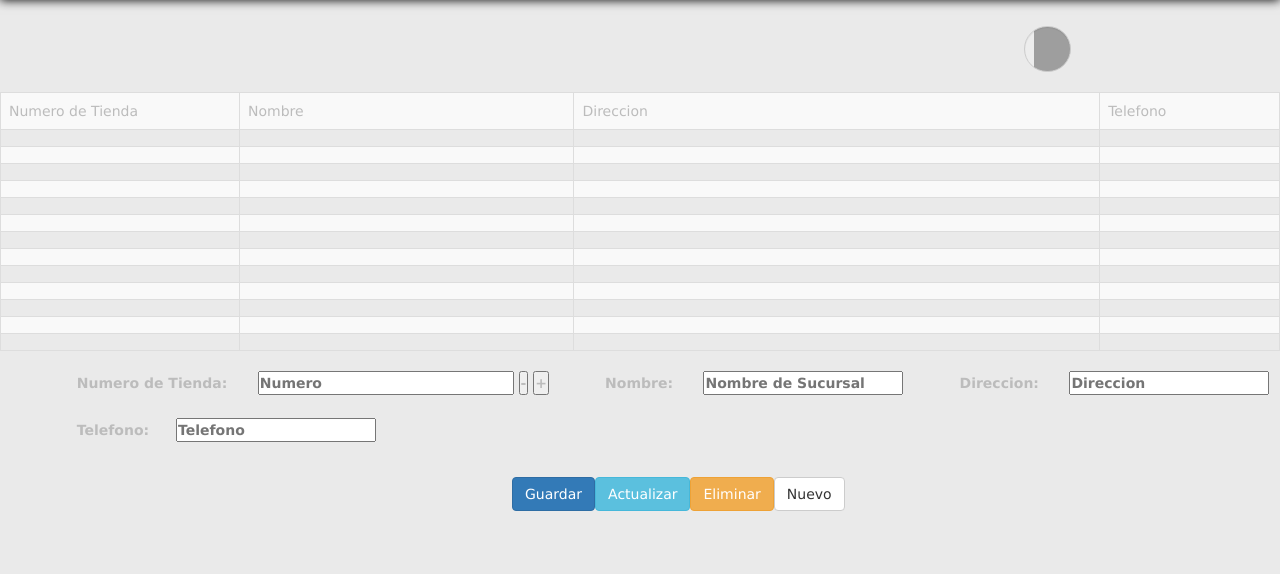
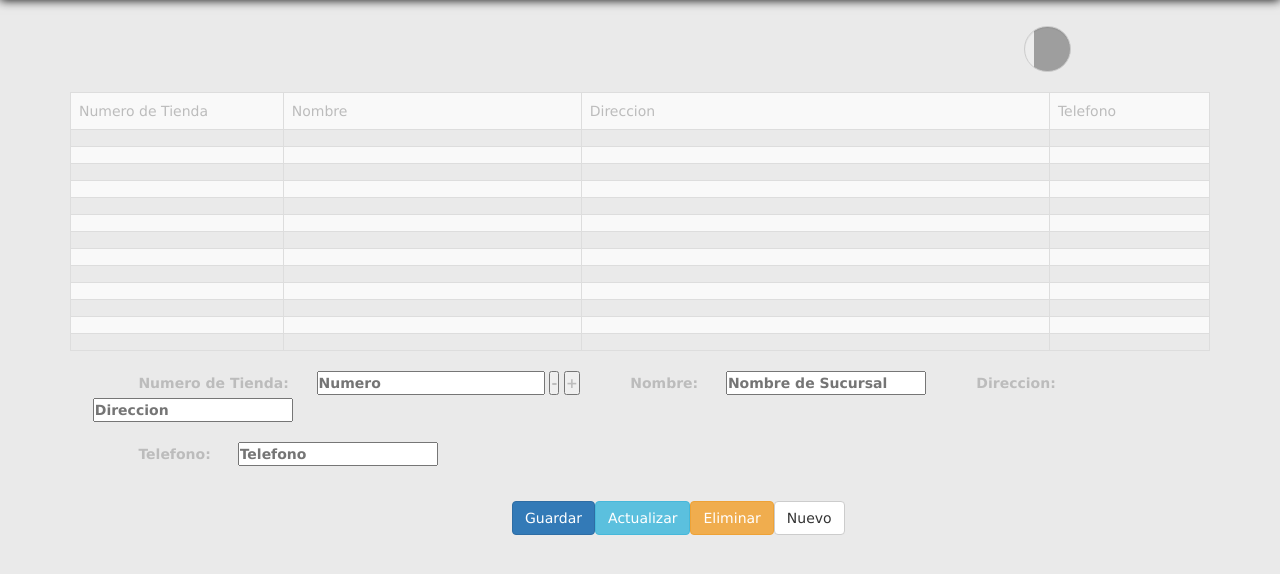
Before and after one commit to SupermerPOO/SupermerPOO, a PHP site: page /sucursales.php in a window 1280 px wide. Shown: the part 200-774 px from the top of the page. Run offline with PHP 8.4, Linux system fonts and the light colour scheme; grey boxes are pictures that could not be loaded.

Commit message:
modificaciones a tablas

```diff
--- a/sucursales.php
+++ b/sucursales.php
@@ -41,23 +41,23 @@
 				        			<form method="link" action="menu_administrador.php"><button name="btn-confirmar" class="btn btn-default elemento_izquierda">Confirmar</button></form>
 				        			<button type="button" class="btn btn-primary" data-dismiss="modal">Cancelar</button>
 				      				</div>
-				    		</div><!-- /.modal-content -->
-				  		</div><!-- /.modal-dialog -->
-					</div><!-- /.modal -->
+				    		</div>
+				  		</div>
+					</div>
 	          	</li>
       		</ul>
     	</nav>
   	  </div>
     </header>
 
-	      <!--Barra de busqueda-->
+
 	      <div>
 				<input type="search" id="buscar" placeholder="Buscar" class="form-control input-lg input-search ">
 	      </div>
 	      <br>
 
 
-	      <div>
+	      <div class="container table-responsive">
 	      	<table id="tabla-sucursal" class="table table-striped table-bordered table-responsive">
  				<tr>
  					<td width="100px">
@@ -149,7 +149,7 @@
  				</tr>
 			</table>
 	      </div>
-	      <div id="div-registro-sucursal">
+	      <div id="div-registro-sucursal" class="container table-responsive">
 	      		<label id="label-numero-sucursal"><b>Numero de Tienda:</label>
 						<input id="input-casilla" type="text" name="casilla" placeholder="Numero">
 						<input id="input-plus" type="button" value="-" onClick="add(-1);">
```
